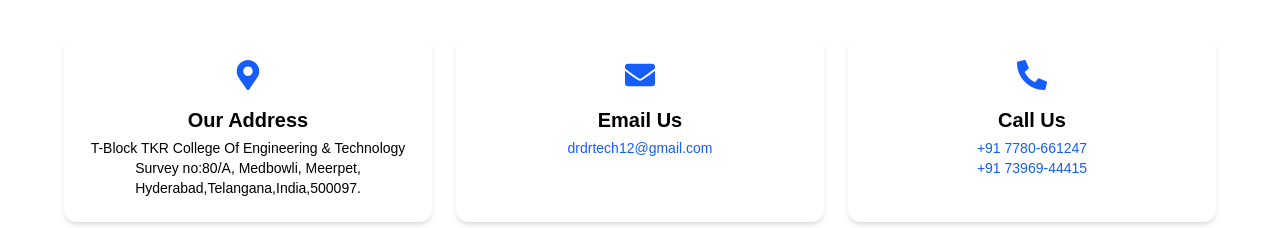
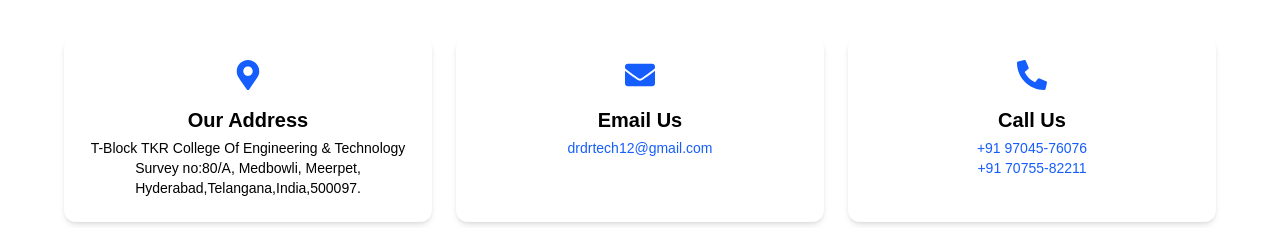
Before and after one commit to Karthikchary23/drdrProject, a Next.js app: page / in a window 1280 px wide. Shown: the part 2540-2768 px from the top of the page. Built offline with nearby package versions, Linux system fonts and the light colour scheme.

Commit message:
Contack Details updated

```diff
--- a/src/Components/Contact.js
+++ b/src/Components/Contact.js
@@ -70,8 +70,8 @@ const Contact = () => {
             <FaPhoneAlt />
           </div>
           <h4 className="text-xl font-semibold mb-1">Call Us</h4>
-          <p className="text-sm text-blue-600">+91 7780-661247</p>
-          <p className="text-sm text-blue-600">+91 73969-44415</p>
+          <p className="text-sm text-blue-600">+91 97045-76076</p>
+          <p className="text-sm text-blue-600">+91 70755-82211</p>
         </div>
       </div>
 
```
